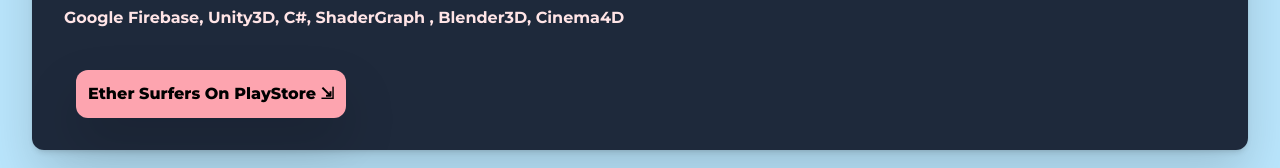
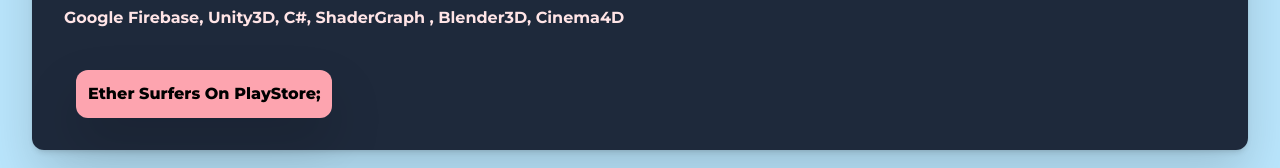
Before and after one commit to TheLostSun/MyPortfolio_Nextjs, a Next.js app: page /AppDev in a window 1280 px wide. Shown: the part 618-786 px from the top of the page. Built offline with nearby package versions, Linux system fonts and the light colour scheme.

Commit message:
Update Cards.js

```diff
--- a/src/components/MiddleSection/Cards.js
+++ b/src/components/MiddleSection/Cards.js
@@ -73,7 +73,7 @@
               boxShadow: "rgba(0,0,1,1) 0 0 10px",
             }}
           >
-            {props.buttonTitle} &#8690;
+            {props.buttonTitle};
           </MotionLink>
         </div>
       </div>
```
